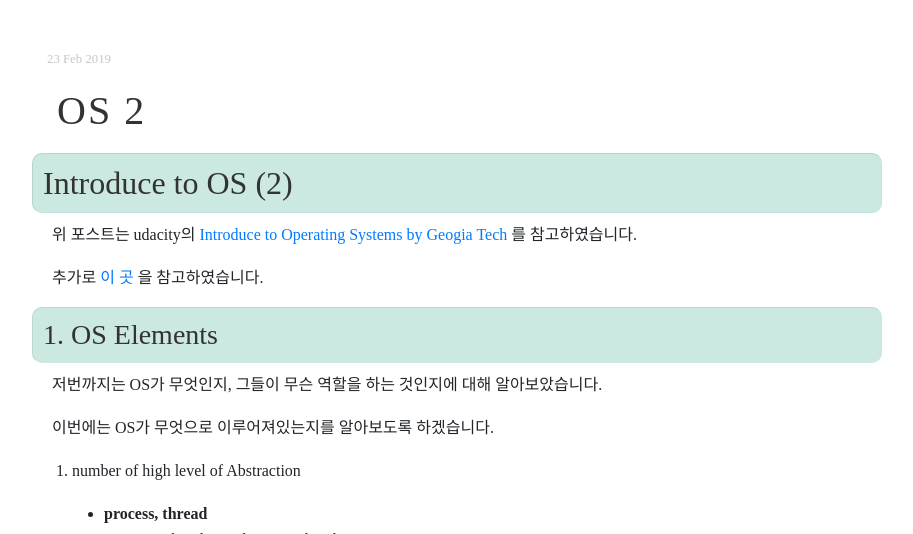
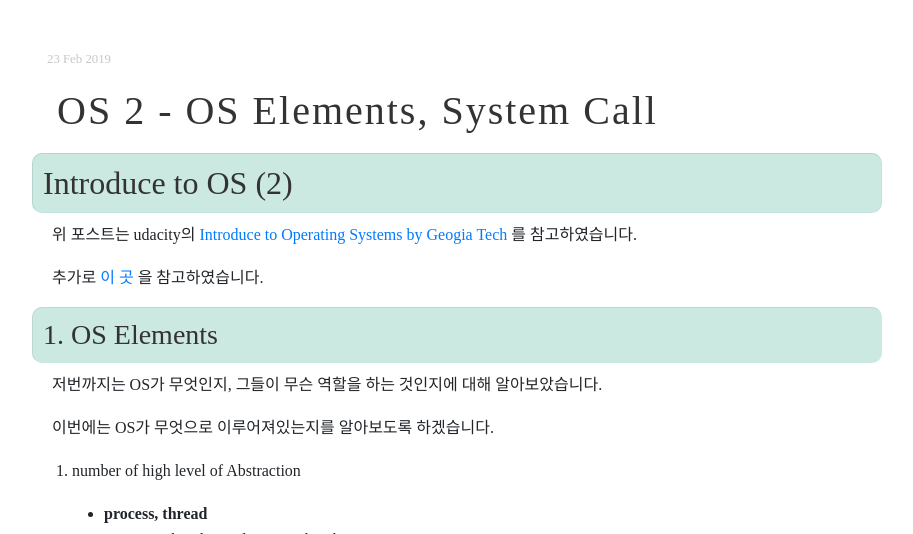
Before and after one commit to DongChanS/DongChanS.github.io, a Jekyll site: the page built from _posts/2019-02-23-34.md, in a window 1280 px wide and 900 px high, cut to the strip 366-900 px from the top of the window. Shown: the whole strip, without its empty margins (96-1009 px from the left). Built offline with Jekyll 4.4.1, drawn with Linux system fonts in a browser that asks for light colours; nearby versions of some CDN libraries; some web fonts are replaced; comment, search, counter and statistics services are not loaded.

Commit message:
Update 2019-02-23-34.md

```diff
--- a/_posts/2019-02-23-34.md
+++ b/_posts/2019-02-23-34.md
@@ -1,6 +1,6 @@
 ---
 layout : post
-title : OS 2
+title : OS 2 - OS Elements, System Call
 author : Shin Dong Chan
 category : ['Operating System']
 ---
```
